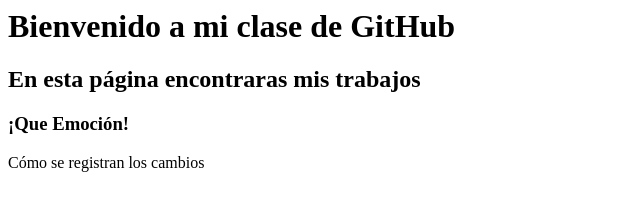
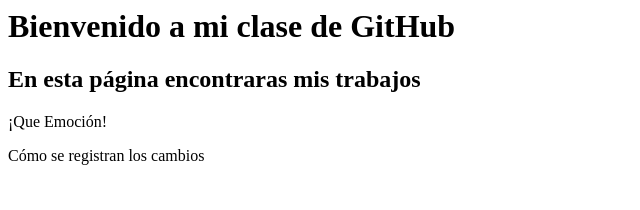
Before and after one commit to Jhosamik/PaginaWeb, a plain HTML site: page Index.html in a window 1280 px wide. Shown: the whole page, without its empty margins (0-640 px from the left). Drawn offline with Linux system fonts and the light colour scheme.

Commit message:
Cambios
Sub

```diff
--- a/Index.html
+++ b/Index.html
@@ -7,7 +7,7 @@
     <body>
         <h1>Bienvenido a mi clase de GitHub</h1>
         <h2>En esta página encontraras mis trabajos</h2>
-        <h3>¡Que Emoción!</h3>
+        <p>¡Que Emoción!</p>
         <p>Cómo se registran los cambios</P>
     </body>
 </html>
```
